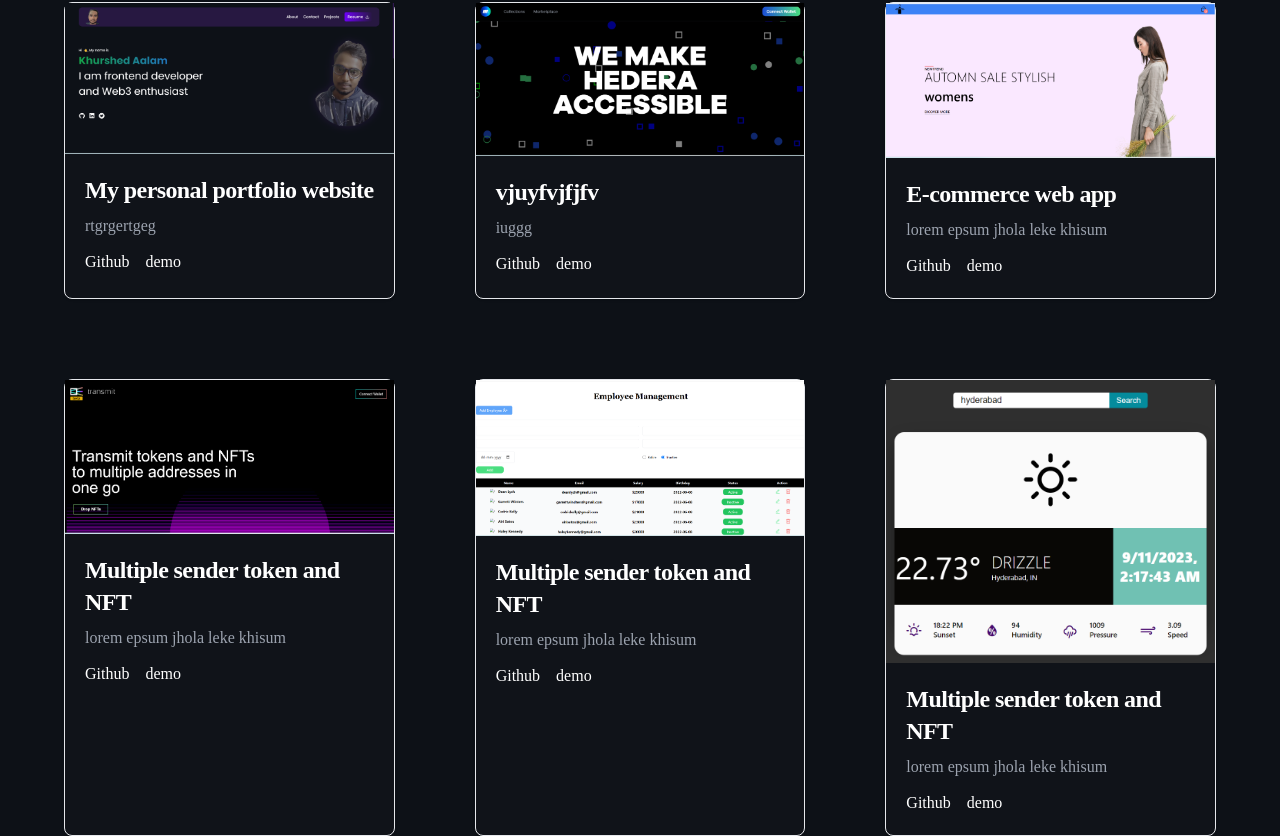
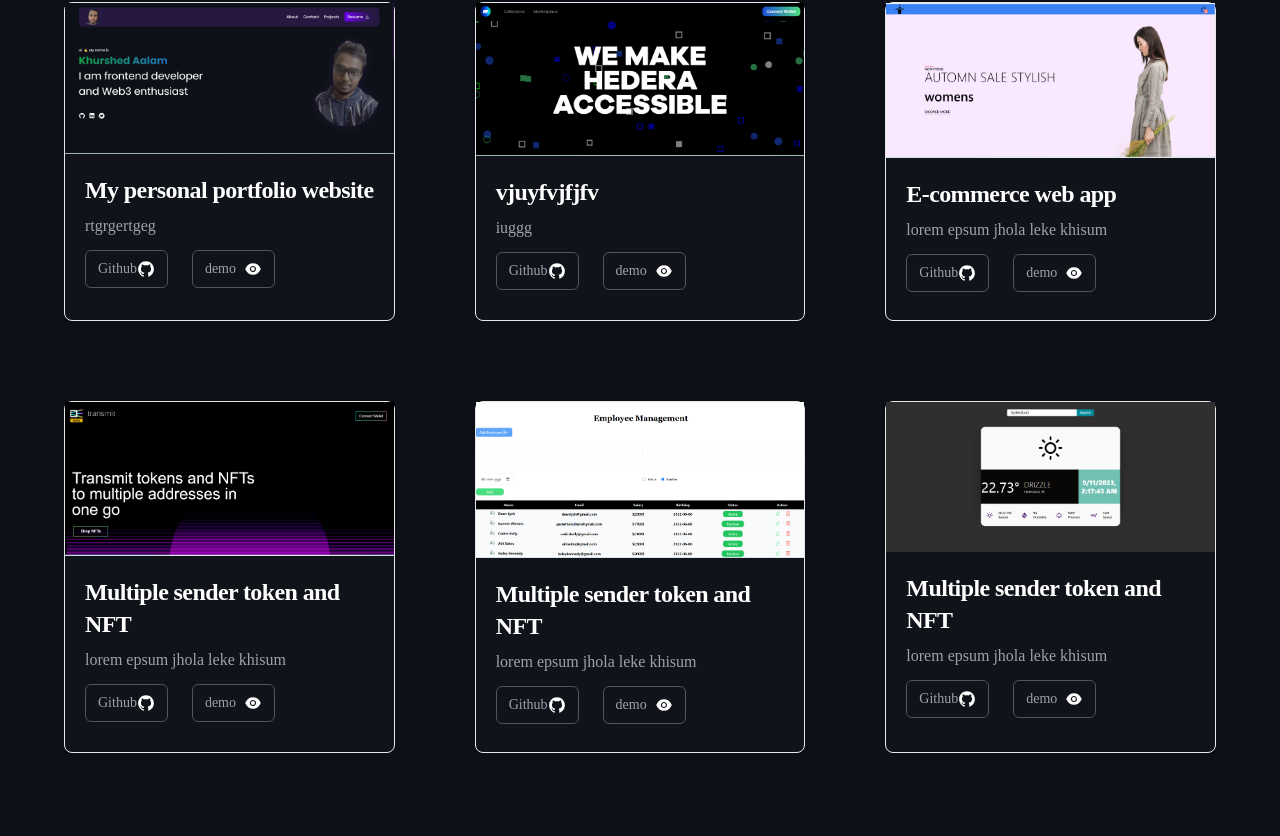
Before and after one commit to khurshedeth/data-entry, a Next.js app: page / in a window 1280 px wide. Shown: the part 1713-2549 px from the top of the page. After the commit the page ends 2466 px from the top, so only its background shows below. Built offline with nearby package versions, Linux system fonts and the light colour scheme.

Commit message:
added some button

```diff
--- a/components/Project.js
+++ b/components/Project.js
@@ -1,6 +1,6 @@
 import React from "react";
 import Image from "next/image";
-
+import { AiFillGithub, AiFillEye } from "react-icons/ai";
 function Project(props) {
   return (
     <div className="max-w-sm border border-e-gray-200 rounded-lg shadow bg-[#101319] dark:border-gray-700">
@@ -15,12 +15,22 @@ function Project(props) {
         </a>
         <p className=" mb-3 font-normal text-gray-400">{props.desc}</p>
         <div className=" flex gap-[1rem]">
-          <a href={props.github} target="_blank" rel="norefd">
+          <a
+            href={props.github}
+            target="_blank"
+            rel="norefd"
+            className=" inline-flex gap[0.5rem] items-center px-3 py-2
+            text-sm font-medium text-center rounded-md border focus:ring-4 focus:outline-none mr-2 mb-2 border-gray-600 text-gray-400 hover:text-white hover:bg-gray-600 focus:ring-gray-800"
+          >
             Github
+            <AiFillGithub  className=" w-[18px] h-[18px]"/>
           </a>
-          <a href={props.demo} target="_blank" rel="no refff">
-            demo
-          </a>
+          {props.demo && (
+            <a href={props.demo} target="_blank" rel="no refff" className=" inline-flex gap-[0.5rem] items-center px-3 py-2 text-sm font-medium text-center rounded-md border focus:outline-none mr-2 mb-2 focus:ring-4 border-gray-600 text-gray-400 hover:text-white hover:bg-gray-600 focus:ring-gray-800">
+              demo
+              <AiFillEye className=" w-[18px] h-[18px]"/>
+            </a>
+          )}
         </div>
       </div>
     </div>
--- a/components/Projects.js
+++ b/components/Projects.js
@@ -6,7 +6,7 @@ import Project_2 from "../assets/Pro-2.png";
 import Project_3 from "../assets/Pro-3.png";
 import Project_4 from "../assets/Pro-4.png";
 import Project_5 from "../assets/Pro-5.png";
-import Project_6 from "../assets/Pro-6.png";
+import Project_6 from "../assets/updated .png";
 
 function Projects() {
   return (
```
Also changed, not shown: assets/updated .png (added).
